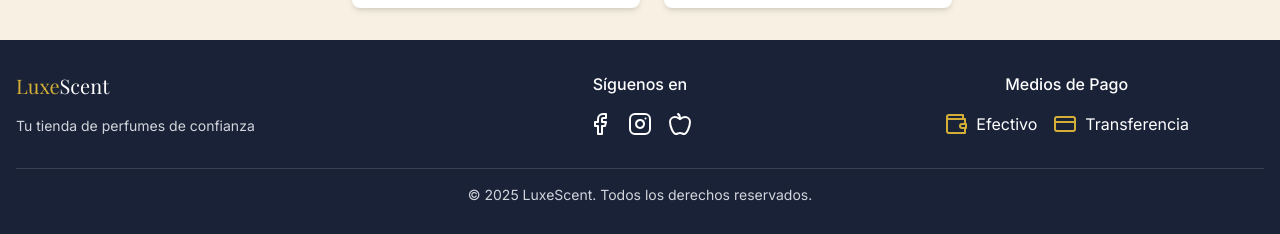
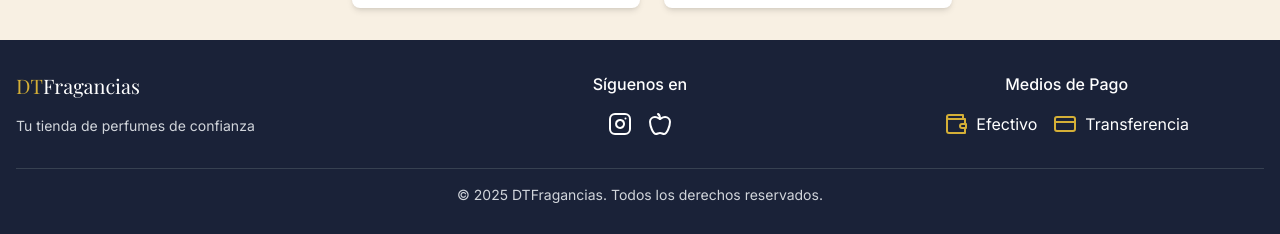
Before and after one commit to Dantetripodi/PerfumeCatalogo, a React (Vite) app: page / in a window 1280 px wide. Shown: the part 6778-7012 px from the top of the page. Built offline with nearby package versions, Linux system fonts and the light colour scheme.

Commit message:
Actualizo cosas del footer y las redes sociales

```diff
--- a/src/App.tsx
+++ b/src/App.tsx
@@ -7,7 +7,7 @@ import Filters from './components/Filters';
 import PerfumeCard from './components/PerfumeCard';
 import PerfumeDetails from './components/PerfumeDetails';
 import Cart from './components/Cart';
-import { Facebook, Instagram, Apple as WhatsApp, CreditCard, Wallet } from 'lucide-react';
+import {  Instagram, Apple as WhatsApp, CreditCard, Wallet } from 'lucide-react';
 
 function App() {
   const [filteredPerfumes, setFilteredPerfumes] = useState<Perfume[]>(perfumes);
@@ -119,7 +119,7 @@ function App() {
             <div className="grid grid-cols-1 md:grid-cols-3 gap-8">
               <div className="text-center md:text-left">
                 <h3 className="text-xl font-serif mb-4">
-                  <span className="text-[#D4AF37]">Luxe</span>Scent
+                  <span className="text-[#D4AF37]">DT</span>Fragancias
                 </h3>
                 <p className="text-sm text-gray-300">Tu tienda de perfumes de confianza</p>
               </div>
@@ -127,13 +127,10 @@ function App() {
               <div className="text-center">
                 <h4 className="font-medium mb-4">Síguenos en</h4>
                 <div className="flex justify-center space-x-4">
-                  <a href="https://facebook.com" target="_blank" rel="noopener noreferrer" className="hover:text-[#D4AF37] transition-colors">
-                    <Facebook size={24} />
-                  </a>
-                  <a href="https://instagram.com" target="_blank" rel="noopener noreferrer" className="hover:text-[#D4AF37] transition-colors">
+                  <a href="https://www.instagram.com/dt_fragancias/" target="_blank" rel="noopener noreferrer" className="hover:text-[#D4AF37] transition-colors">
                     <Instagram size={24} />
                   </a>
-                  <a href="https://wa.me/1234567890" target="_blank" rel="noopener noreferrer" className="hover:text-[#D4AF37] transition-colors">
+                  <a href="https://wa.me/1145630304" target="_blank" rel="noopener noreferrer" className="hover:text-[#D4AF37] transition-colors">
                     <WhatsApp size={24} />
                   </a>
                 </div>
@@ -155,7 +152,7 @@ function App() {
             </div>
 
             <div className="text-center mt-8 pt-4 border-t border-gray-700">
-              <p className="text-sm text-gray-300">© 2025 LuxeScent. Todos los derechos reservados.</p>
+              <p className="text-sm text-gray-300">© 2025 DTFragancias. Todos los derechos reservados.</p>
             </div>
           </div>
         </footer>
```
